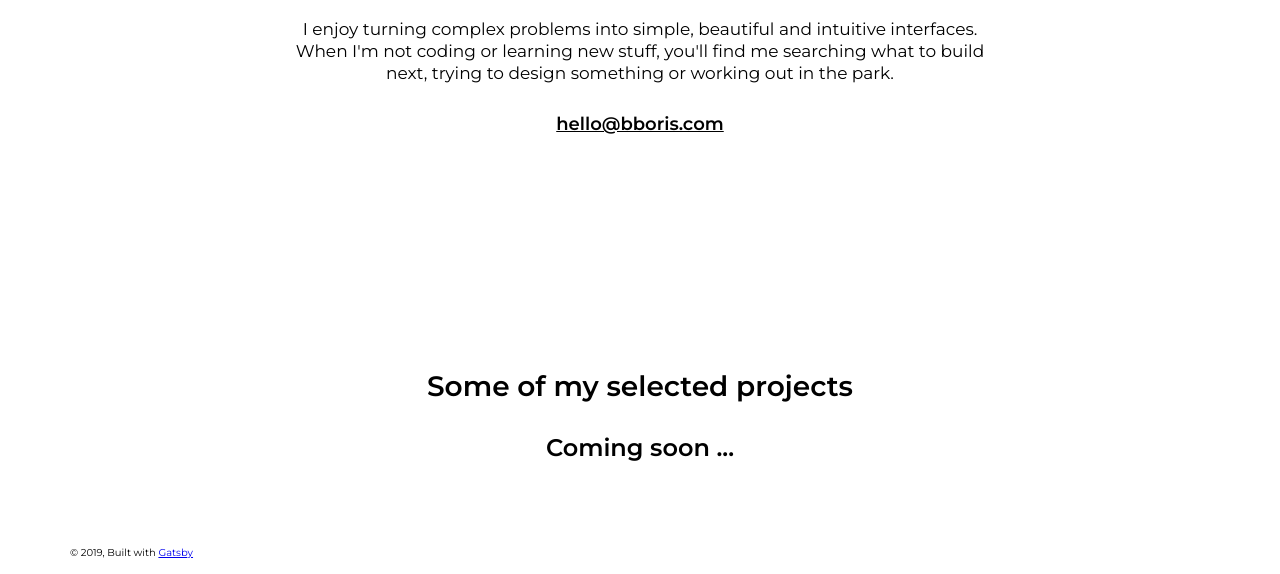
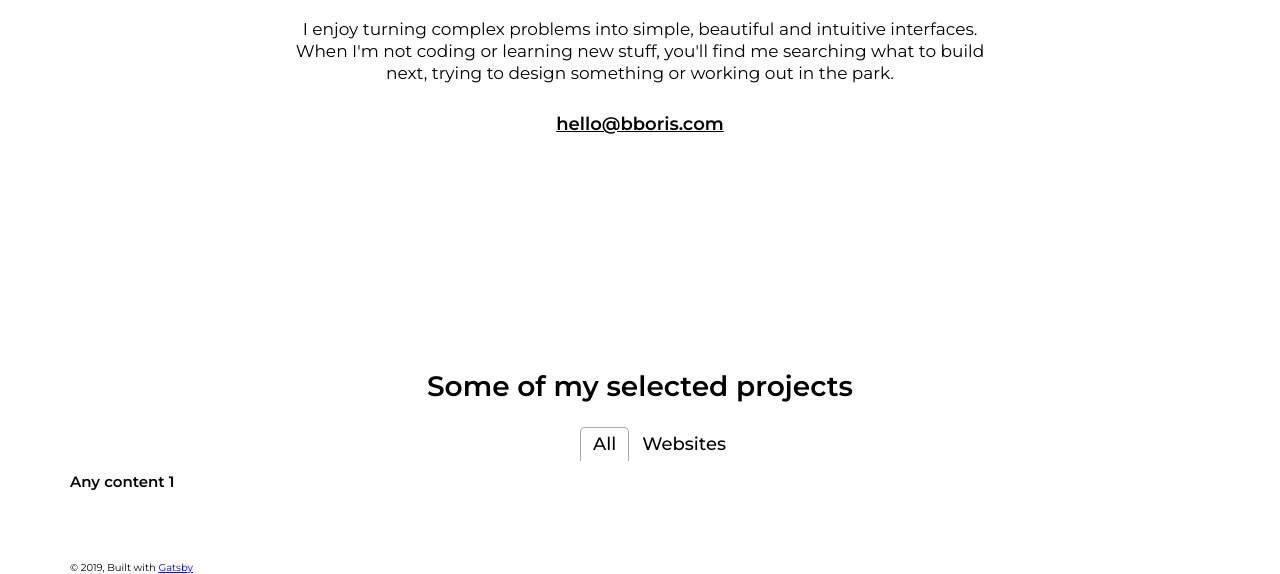
Before and after one commit to yastrebovb/bboris.com, a Gatsby site: page / in a window 1280 px wide. Shown: the part 327-901 px from the top of the page. Built offline with nearby package versions, Linux system fonts and the light colour scheme; Gatsby itself is replaced by a stand-in of ours.

Commit message:
projects added

```diff
--- a/src/components/Projects/Projects.js
+++ b/src/components/Projects/Projects.js
@@ -1,14 +1,23 @@
 import React from "react"
 import { Tab, Tabs, TabList, TabPanel } from "react-tabs"
+import styled from "styled-components"
 import "react-tabs/style/react-tabs.css"
+
+const StyledTabList = styled(TabList)`
+  display: block;
+  max-width: 20rem;
+  margin: 1rem auto;
+  font-size: 1.8rem;
+  font-weight: 500;
+`
 
 const Projects = () => {
   return (
     <Tabs>
-      <TabList>
+      <StyledTabList>
         <Tab>All</Tab>
         <Tab>Websites</Tab>
-      </TabList>
+      </StyledTabList>
 
       <TabPanel>
         <h2>Any content 1</h2>
--- a/src/pages/index.js
+++ b/src/pages/index.js
@@ -44,7 +44,7 @@ class IndexPage extends React.Component {
         </Section>
         <Section id="projects">
           <Heading size="medium">Some of my selected projects</Heading>
-          <Heading size="small">Coming soon ...</Heading>
+          <Projects />
         </Section>
       </Layout>
     )
```
